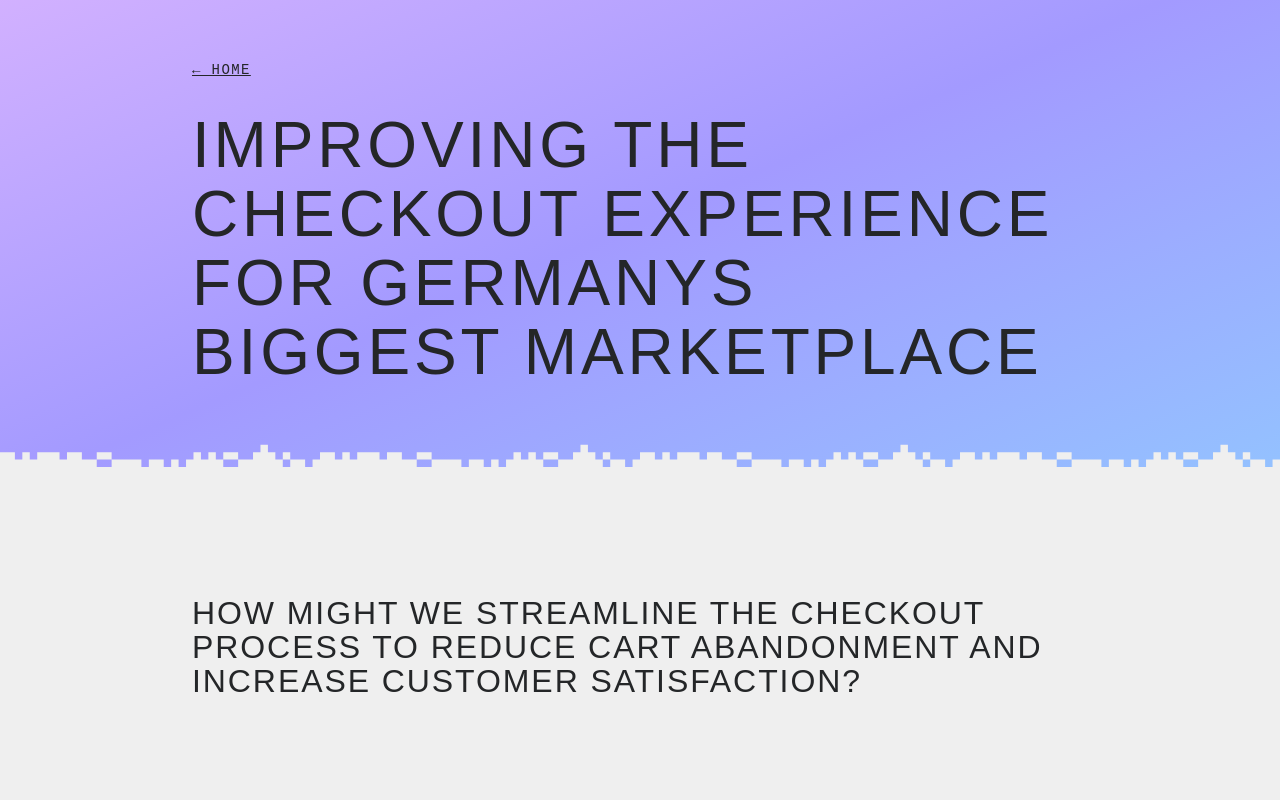
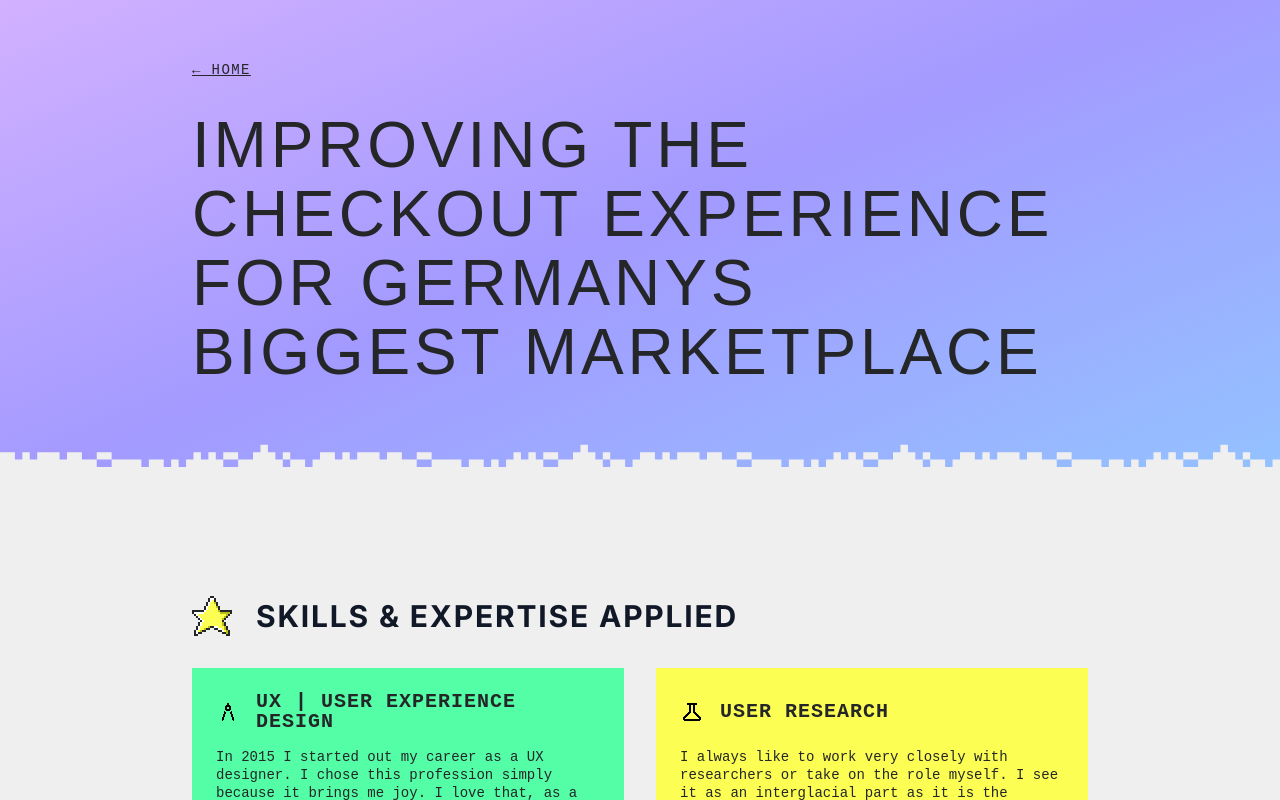
Before and after one commit to dLaMothe/ux-design-portfolio, a React (Create React App) app: page / in a window 1280 px wide. Both pictures are taken after a click on the element 342 px from the left and 1854 px from the top of the page. Shown: the top 800 px of the page. Built offline with nearby package versions, Linux system fonts and the light colour scheme; a web font is replaced by a local one.

Commit message:
Hide sections between header and skills for checkout case study

```diff
--- a/src/components/CaseStudyDetail.tsx
+++ b/src/components/CaseStudyDetail.tsx
@@ -132,8 +132,14 @@ const CaseStudyDetail: React.FC<CaseStudyDetailProps> = ({
         <CaseStudyHeroTransition caseStudy={caseStudy} />
       </section>
 
+      {/* How might we question and Problem/Goal/Challenge sections - hide for checkout case study */}
+      {caseStudy.id !== "improving-marketplace-checkout-experience" && (
+        <>
           {/* How might we question */}
-      <section className="py-8" style={{ marginTop: 129, marginBottom: 129 }}>
+          <section
+            className="py-8"
+            style={{ marginTop: 129, marginBottom: 129 }}
+          >
             <div className="container">
               <div className="max-w-4xl mx-auto">
                 <h2
@@ -246,6 +252,8 @@ const CaseStudyDetail: React.FC<CaseStudyDetailProps> = ({
               </div>
             </div>
           </section>
+        </>
+      )}
 
       {/* Main Content container for Skills */}
       <div className="container" style={{ marginTop: "129px" }}>
```
Lines whose indentation alone changed are shown as unchanged.
